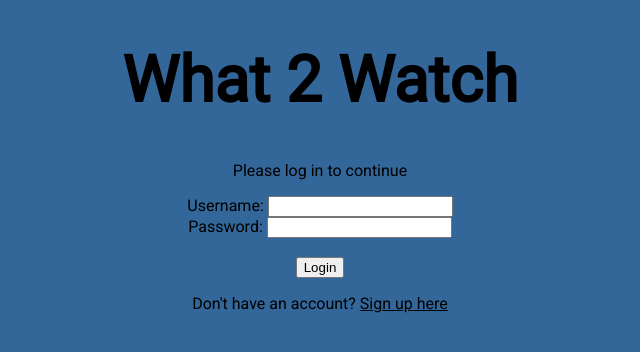
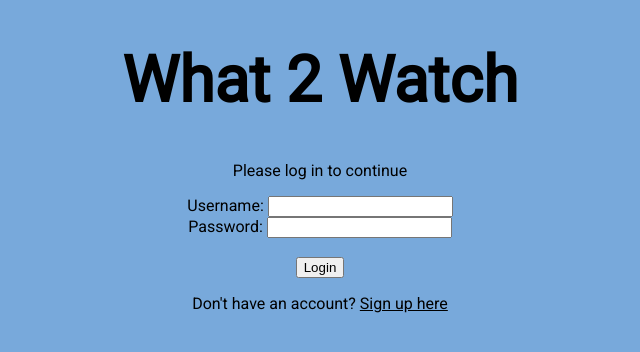
Before and after one commit to GKjohns/W4111-Project_1, a Flask app: page / in a window 1280 px wide. Shown: the top 352 px of the page, without its empty margins (320-960 px from the left). Run offline with Flask 2, Linux system fonts and the light colour scheme.

Commit message:
GIVE ME BLUE BACKGROUND

```diff
--- a/static/style.css
+++ b/static/style.css
@@ -1,6 +1,6 @@
 body {
   font-family: 'Roboto', sans-serif;
-  background-color: #336699
+  background-color: #78a9db
 }
 
 div.banner {
```
